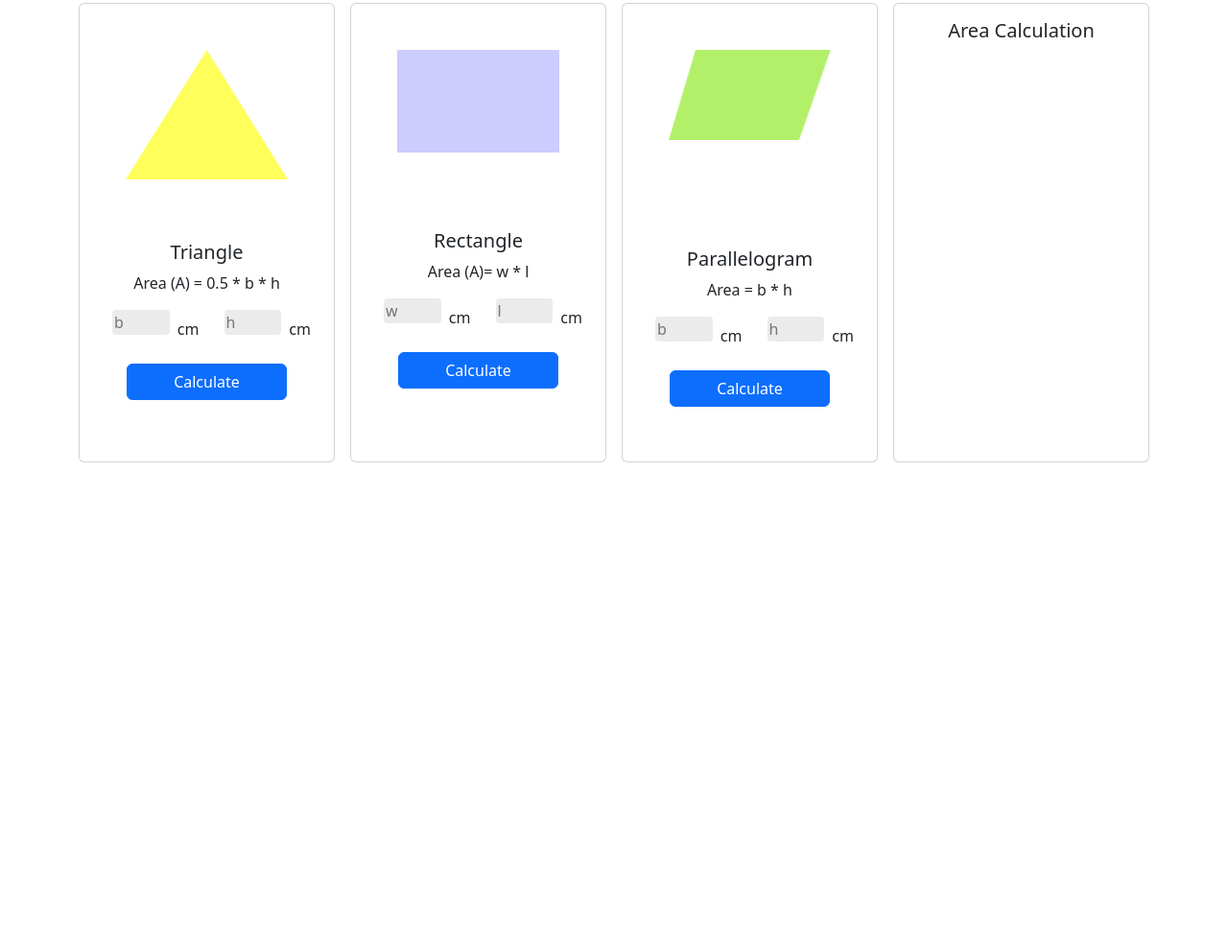
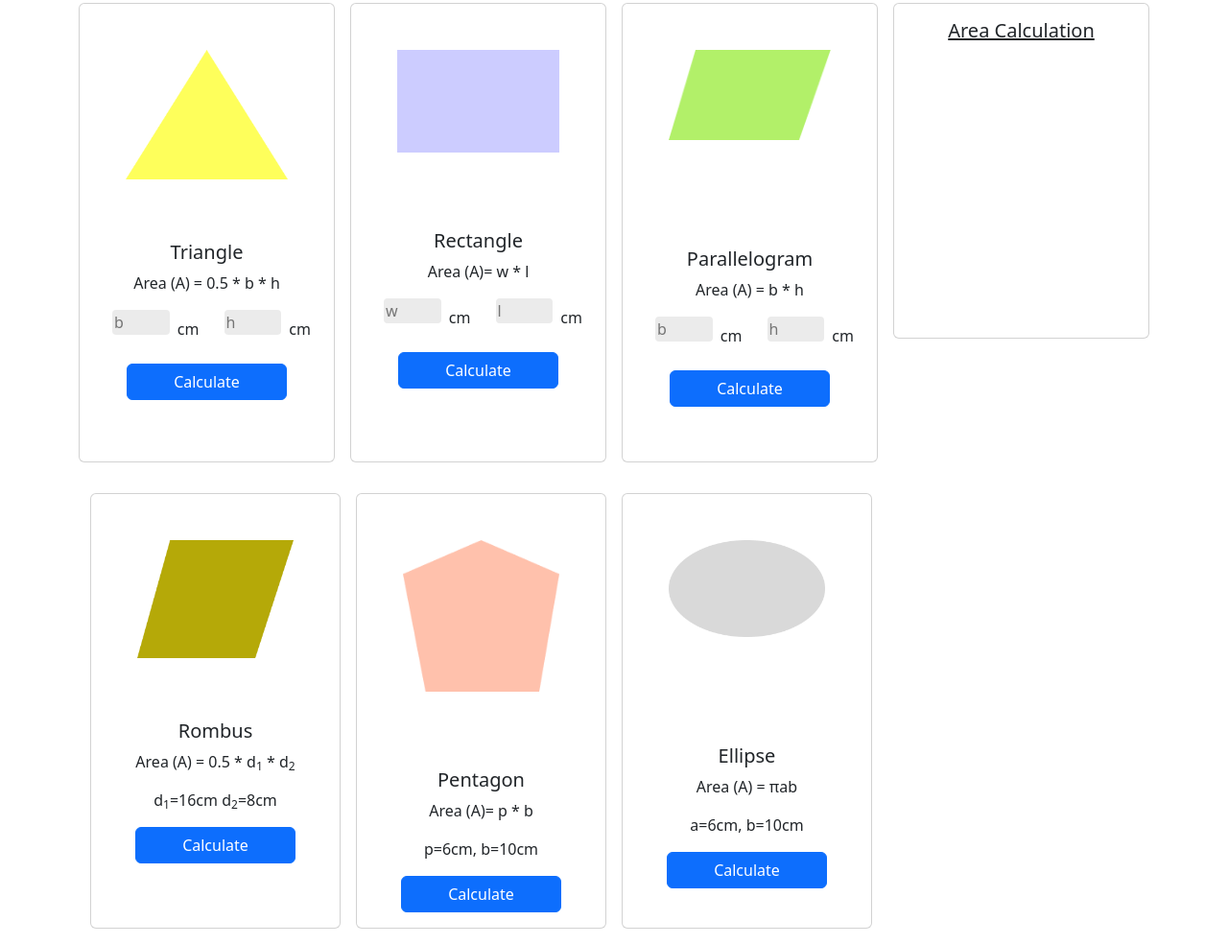
Before and after one commit to aziza-haque/Assignment-5, a plain HTML site: page index.html in a window 1280 px wide. Shown: the part 161-1145 px from the top of the page at 96% size. Before the commit the page ends 800 px from the top, so only its background shows below. Drawn offline with nearby package versions, Linux system fonts and the light colour scheme.

Commit message:
card section 2

```diff
--- a/index.html
+++ b/index.html
@@ -57,7 +57,7 @@
                 <img src="images/parallelogram.png" class="card-img-top p-5" alt="...">
                 <div class="card-body mt-5">
                   <h5 class="card-title">Parallelogram</h5>
-                  <p class="card-text fs-6 fw-light">Area = b * h</p>
+                  <p class="card-text fs-6 fw-light">Area (A) = b * h</p>
                   <div class="d-flex ">
                   <input type="text" class="inputsty rounded-1 " placeholder="b"><tab class="tab fw-light">cm</tab>
                   <input type="text" class="inputsty rounded-1" placeholder="h" ><tab class="tab fw-light ">cm</tab>
@@ -67,11 +67,49 @@
               </div>
           </div>
           <div class="col">
-            <div class="card h-100" >
-                <div class="card-body ">
-                  <h5 class="card-title">Area Calculation</h5>
-
+            <div class="card " >
+                <div class="card-body" style="padding-bottom:300px ;">
+                  <h5 class="card-title"><u>Area Calculation</u></h5>
               </div>
+          </div>
+        </div>
+      </div>
+      <!--Card section 2-->
+      <div class="container text-center ">
+        <div class="row row-cols-2 row-cols-lg-4 g-2 g-lg-3 my-3">
+          <div class="col">
+            <div class="card h-100 " >
+                <img src="images/rhombus.png" class="card-img-top p-5" alt="...">
+                <div class="card-body">
+                  <h5 class="card-title">Rombus</h5>
+                  <p class="card-text fs-6 fw-light">Area (A) = 0.5 * d<sub>1</sub> * d<sub>2</sub></p>
+                  <p>d<sub>1</sub>=16cm  d<sub>2</sub>=8cm</p>
+                  <a href="#" class="btn btn-primary px-5 mb-5">Calculate</a>
+                </div>
+              </div>
+          </div>
+          <div class="col">
+            <div class="card h-100 " >
+                <img src="images/pentagon.png" class="card-img-top p-5 pb-3" alt="...">
+                <div class="card-body mt-5">
+                  <h5 class="card-title">Pentagon</h5>
+                  <p class="card-text fs-6 fw-light">Area (A)= p * b</p>
+                  <p>p=6cm, b=10cm </p>
+                  <a href="#" class="btn btn-primary px-5">Calculate</a>
+                </div>
+              </div>
+          </div>
+          <div class="col">
+            <div class="card h-100 " >
+                <img src="images/ellipse.png" class="card-img-top p-5 " alt="...">
+                <div class="card-body mt-5">
+                  <h5 class="card-title">Ellipse</h5>
+                  <p class="card-text fs-6 fw-light">Area (A) = πab</p>
+                  <p>a=6cm, b=10cm </p>
+                  <a href="#" class="btn btn-primary px-5">Calculate</a>
+                </div>
+              </div>
+          </div>
           </div>
         </div>
       </div>
```
Also changed, not shown: quesAns.html (+8 -0 lines).
